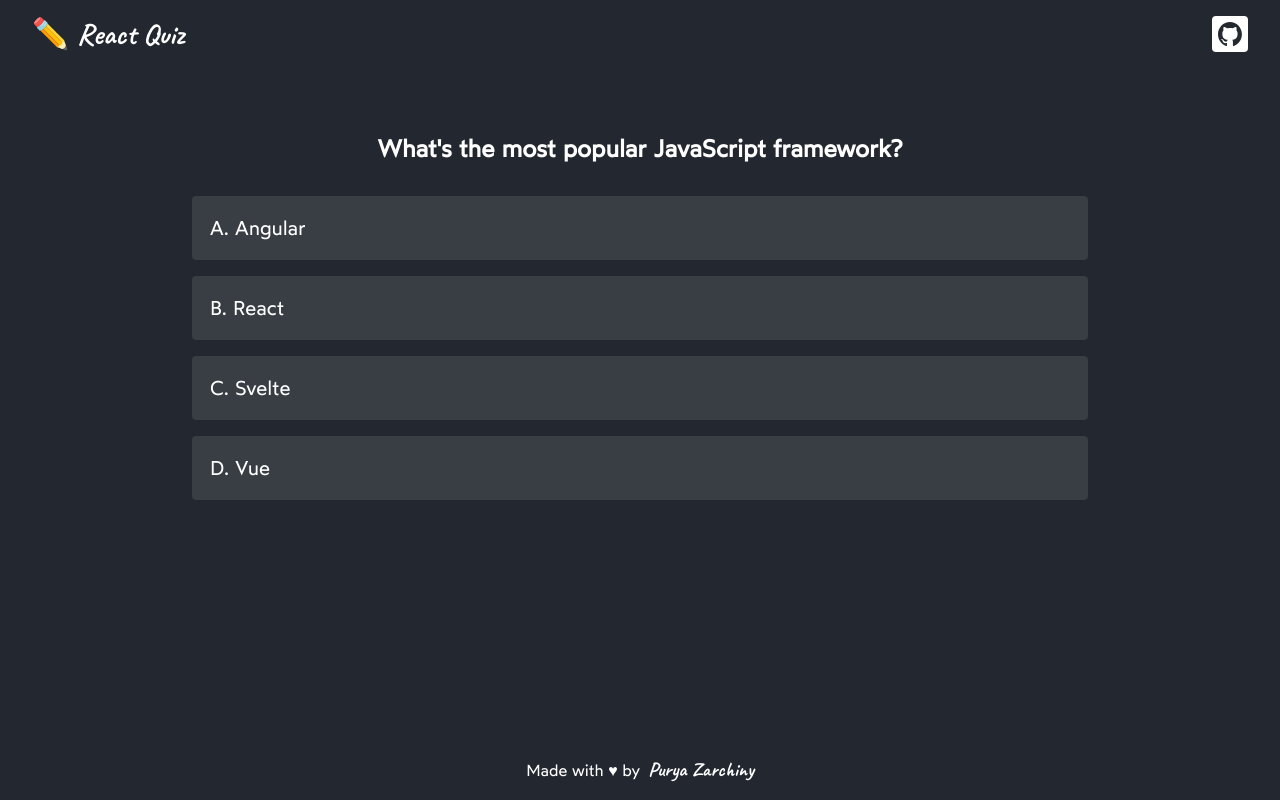
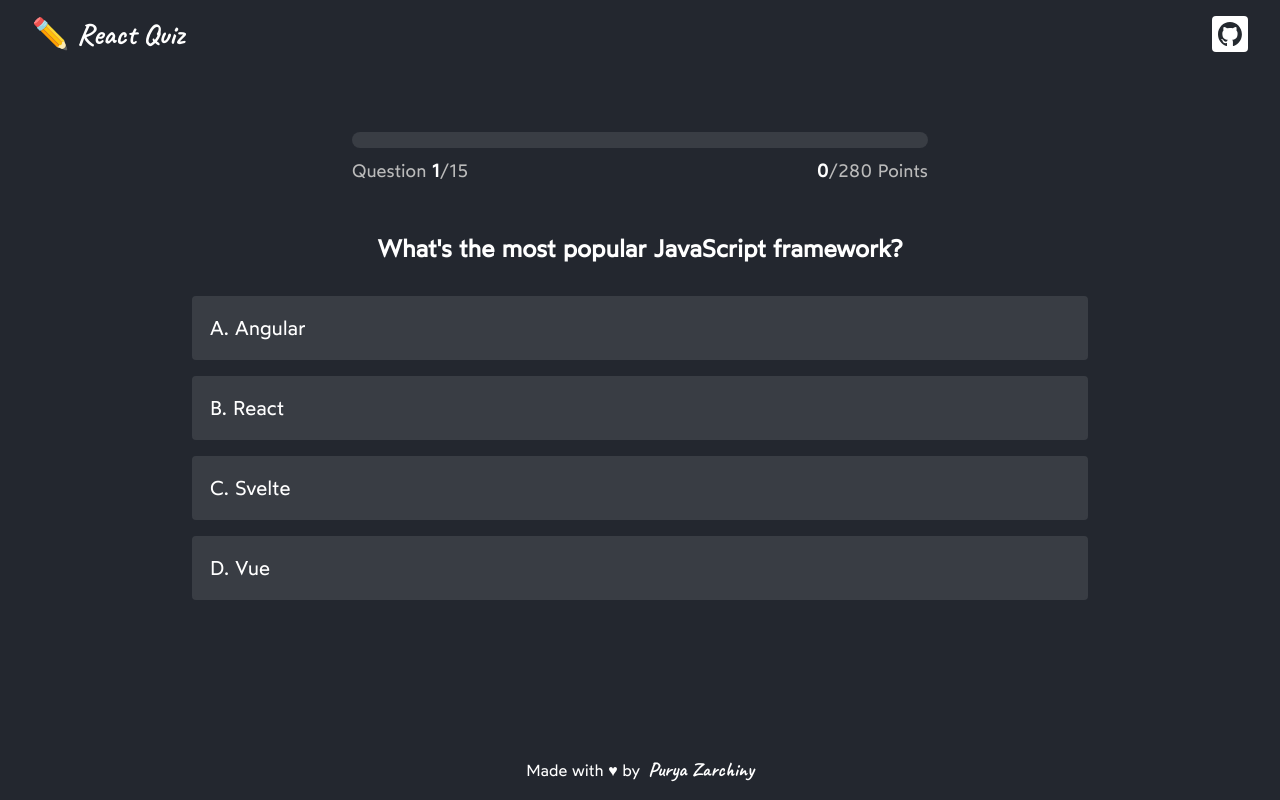
Before and after one commit to puryazarchiny/react-quiz, a React (Vite) app: page / in a window 1280 px wide. Both pictures are taken after a click on the button "Let's start". Built offline with nearby package versions, Linux system fonts and the light colour scheme; data requests are answered from the project's data file.

Commit message:
Add question section

```diff
--- a/src/components/main/Main.tsx
+++ b/src/components/main/Main.tsx
@@ -10,15 +10,17 @@
 export interface State {
   questions: Questions[];
   status: "loading" | "error" | "ready" | "active" | "finished";
-  index: number;
+  questionIndex: number;
   answer: number | null;
+  points: number;
 }
 
 const initialState: State = {
   questions: [],
   status: "loading",
-  index: 0,
+  questionIndex: 0,
   answer: null,
+  points: 0,
 };
 
 const reducer = (state: State, action: ACTIONTYPE): State => {
@@ -32,16 +34,24 @@
     case "started":
       return { ...state, status: "active" };
 
-    case "answer":
-      return { ...state, answer: action.payload };
+    case "answered":
+      return {
+        ...state,
+        answer: action.payload,
+        points:
+          action.payload === state.questions[state.questionIndex].correctOption
+            ? state.points + state.questions[state.questionIndex].points
+            : state.points,
+      };
+
+    case "nextQuestion":
+      return { ...state, questionIndex: action.payload, answer: null };
   }
 };
 
 function Main() {
-  const [{ questions, status, index, answer }, dispatch] = useReducer(
-    reducer,
-    initialState,
-  );
+  const [{ questions, status, questionIndex, answer, points }, dispatch] =
+    useReducer(reducer, initialState);
 
   useEffect(() => {
     fetch("http://localhost:3000/questions")
@@ -57,8 +67,10 @@
       {status === "ready" && <StartScreen dispatch={dispatch} />}
       {status === "active" && (
         <Question
-          question={questions[index]}
+          question={questions[questionIndex]}
+          questionIndex={questionIndex}
           answer={answer}
+          points={points}
           dispatch={dispatch}
         />
       )}
--- /dev/null
+++ b/src/components/main/ProgressBar.tsx
@@ -0,0 +1,31 @@
+import Container from "../containers/Container";
+
+interface ProgressBarProps {
+  questionIndex: number;
+  answer: number | null;
+  points: number;
+}
+
+function ProgressBar({ questionIndex, answer, points }: ProgressBarProps) {
+  return (
+    <Container classes="grid w-full max-w-xl grid-cols-2 gap-y-2">
+      <progress
+        max={15}
+        value={questionIndex + +Boolean(answer)}
+        className="col-span-full w-full [&::-webkit-progress-bar]:rounded-full [&::-webkit-progress-bar]:bg-[#393d44] [&::-webkit-progress-value]:rounded-full [&::-webkit-progress-value]:bg-[#149eca]"
+      ></progress>
+
+      <p className="text-lg text-[#bbb]">
+        Question{" "}
+        <span className="font-bold text-white">{questionIndex + 1}</span>
+        /15
+      </p>
+
+      <p className="justify-self-end text-lg text-[#bbb]">
+        <span className="font-bold text-white">{points}</span>/280 Points
+      </p>
+    </Container>
+  );
+}
+
+export default ProgressBar;
--- a/src/components/main/Question.tsx
+++ b/src/components/main/Question.tsx
@@ -2,36 +2,67 @@
 
 import { Questions, ACTIONTYPE } from "../../types";
 
+import ProgressBar from "./ProgressBar";
+
 interface QuestionProps {
   question: Questions;
+  questionIndex: number;
   answer: number | null;
+  points: number;
   dispatch: React.Dispatch<ACTIONTYPE>;
 }
 
-function Question({ question, answer, dispatch }: QuestionProps) {
+function Question({
+  question,
+  questionIndex,
+  answer,
+  points,
+  dispatch,
+}: QuestionProps) {
   return (
     <Wrapper classes="flex flex-col items-center gap-8 py-16">
-      <h2 className="text-justify text-2xl font-bold text-white">
+      <ProgressBar
+        questionIndex={questionIndex}
+        answer={answer}
+        points={points}
+      />
+
+      <h2 className="pt-4 text-justify text-2xl font-bold text-white">
         {question.description}
       </h2>
 
       <ul className="grid w-full max-w-4xl auto-rows-fr grid-cols-1 gap-4">
         {question.options.map((option, index) => (
-          <li
-            key={option}
-            className={
-              !answer
-                ? "w-full cursor-pointer rounded border-2 border-[#393d44] bg-[#393d44] p-4 text-justify text-xl text-white hover:bg-[#23272f]"
-                : index === question.correctOption
-                ? "w-full cursor-pointer rounded border-2 border-[#149eca] bg-[#149eca] p-4 text-justify text-xl text-white"
-                : "w-full cursor-pointer rounded border-2 border-red-500 bg-red-500 p-4 text-justify text-xl text-white"
-            }
-            onClick={() => dispatch({ type: "answer", payload: index })}
-          >
-            {option}
+          <li key={option}>
+            <button
+              type="button"
+              disabled={answer !== null}
+              className={
+                answer === null
+                  ? "w-full rounded border-2 border-[#393d44] bg-[#393d44] p-4 text-justify text-xl text-white hover:bg-[#23272f]"
+                  : index === question.correctOption
+                  ? "w-full rounded border-2 border-[#149eca] bg-[#149eca] p-4 text-justify text-xl text-white"
+                  : "w-full rounded border-2 border-red-500 bg-red-500 p-4 text-justify text-xl text-white"
+              }
+              onClick={() => dispatch({ type: "answered", payload: index })}
+            >
+              {option}
+            </button>
           </li>
         ))}
       </ul>
+
+      {answer !== null && (
+        <button
+          type="button"
+          className="self-end rounded-full border-2 border-[#149eca] bg-[#149eca] px-6 py-2 text-xl text-white hover:border-2 hover:border-[#149eca] hover:bg-[#23272f]"
+          onClick={() =>
+            dispatch({ type: "nextQuestion", payload: ++questionIndex })
+          }
+        >
+          Next
+        </button>
+      )}
     </Wrapper>
   );
 }
--- a/src/types.ts
+++ b/src/types.ts
@@ -9,4 +9,5 @@
   | { type: "dataReceived"; payload: Questions[] }
   | { type: "dataFailed" }
   | { type: "started" }
-  | { type: "answer"; payload: number };
+  | { type: "answered"; payload: number }
+  | { type: "nextQuestion"; payload: number };
```
